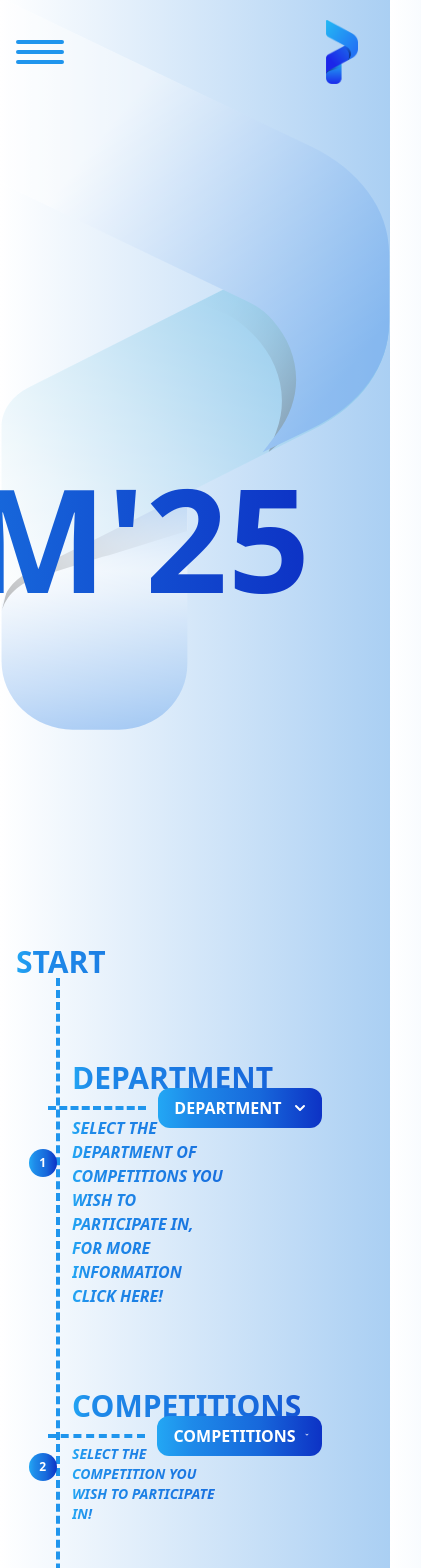
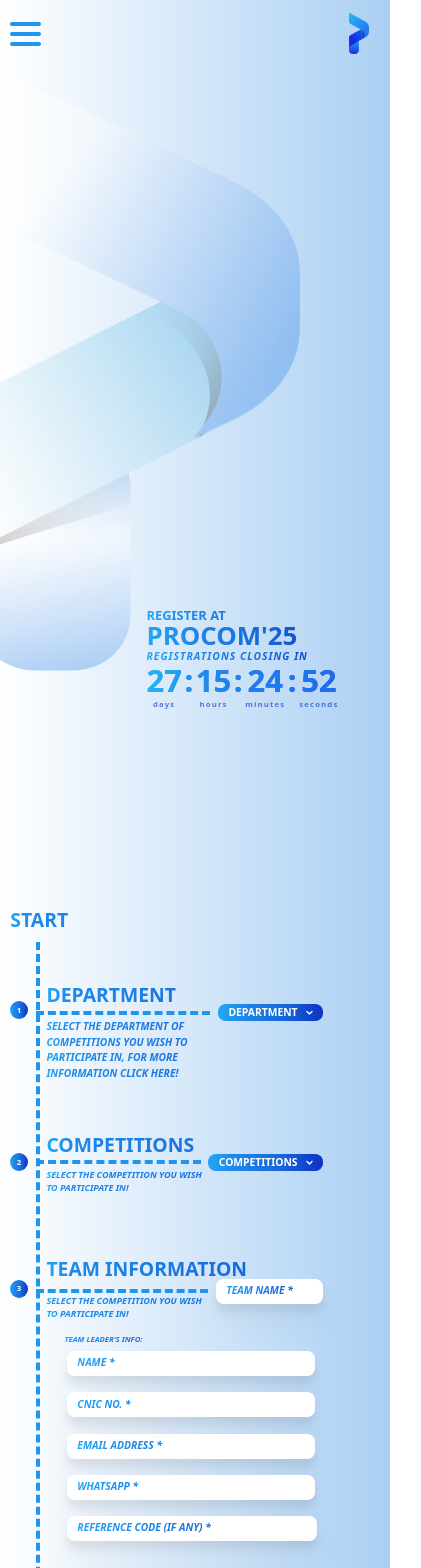
Before and after one commit to Mubin987/Procom25-website, a React (Vite) app in the folder frontend/: page /register in a window 390 px wide. Shown: the top 1568 px of the page, 421 px wide, since content can reach past the window. Built offline with nearby package versions, Linux system fonts and the light colour scheme.

Commit message:
enhance responsiveness and styling for registration components

```diff
--- a/frontend/src/components/Register/Hero.jsx
+++ b/frontend/src/components/Register/Hero.jsx
@@ -2,15 +2,16 @@
 import { Link } from 'react-router-dom';
 import Countdown from "@/components/Home/Countdown";
 import ProcomSVG from '@/components/Home/ProcomSVG';
+import '../../index.css';
 const Hero = () => {
     return (
         <div className='h-screen w-full flex flex-col justify-center items-center'>
-            <ProcomSVG />
-            <div className='w-full p-10 px-20 flex justify-end items-end h-3/4'>
+            <ProcomSVG className='responsive-svg'/>
+            <div className='w-full p-10 px-20 flex justify-end items-end h-3/4 md:h-1/2 lg:h-1/3'>
                 <div className='bg-[linear-gradient(270deg,#0D32C5_0%,#1768DB_37.9%,#1E8AE9_78.9%,#23A7F4_100%)] bg-clip-text text-transparent font-bold'>
-                    <h1 className='text-4xl'>REGISTER AT</h1>
-                    <h1 className='text-[9rem] leading-[1]'>PROCOM'25</h1>
-                    <p className='text-base italic tracking-widest'>REGISTRATIONS CLOSING IN</p>
+                    <h1 className='text-4xl md:text-3xl lg:text-2xl heading-secondary'>REGISTER AT</h1>
+                    <h1 className='text-[9rem] md:text-[6rem] lg:text-[4rem] leading-[1] heading-primary'>PROCOM'25</h1>
+                    <p className='text-base md:text-sm lg:text-xs italic tracking-widest'>REGISTRATIONS CLOSING IN</p>
                     <Countdown />
                 </div>
             </div>
--- a/frontend/src/components/Register/Note.jsx
+++ b/frontend/src/components/Register/Note.jsx
@@ -1,7 +1,7 @@
 const Note = () => {
     return (
         <div className="rounded-lg p-4 text-white mt-12 flex justify-center w-[91%]">
-            <div className='w-[41%] bg-[linear-gradient(270deg,#0D32C5_0%,#1768DB_37.9%,#1E8AE9_93.9%,#23A7F4_100%)] px-16 py-4 rounded-xl'>
+            <div className='w-full md:w-[41%] bg-[linear-gradient(270deg,#0D32C5_0%,#1768DB_37.9%,#1E8AE9_93.9%,#23A7F4_100%)] px-16 py-4 rounded-xl'>
                 <p className="text-sm font-medium">
                     Note:
                     <br />
--- a/frontend/src/components/Register/Review.jsx
+++ b/frontend/src/components/Register/Review.jsx
@@ -15,7 +15,7 @@
             </div>
             <div className="mt-4 bg-[linear-gradient(270deg,#0D32C5_0%,#1768DB_37.9%,#1E8AE9_93.9%,#23A7F4_100%)] bg-clip-text text-transparent font-bold">
                 <p className="text-sm italic">
-                    PLEASE REVIEW YOU INFORMATION AND CLICK SUBMIT!
+                    PLEASE REVIEW YOU INFORMATION <br/> AND CLICK SUBMIT!
                 </p>
             </div>
         </div>
--- a/frontend/src/components/Register/Team-Information.jsx
+++ b/frontend/src/components/Register/Team-Information.jsx
@@ -27,57 +27,57 @@
                 <p className="text-xl max-w-[50%] italic mt-5 mb-2 ml-2 bg-[linear-gradient(270deg,#0D32C5_0%,#1768DB_37.9%,#1E8AE9_93.9%,#23A7F4_100%)] bg-clip-text text-transparent font-bold">
                     TEAM LEADER'S INFO:
                 </p>
-                <div className='flex w-[96%] mb-6'>
-                    <div className='w-full'>
+                <div className='responsive-margin flex flex-wrap w-[96%] mb-6'>
+                    <div className='w-full md:w-1/2'>
                         <input
                             type='text'
                             placeholder='NAME *'
                             required
                             value={props.name}
                             onChange={e => props.setName(e.target.value)}
-                            className='w-[90%] ml-3 py-3 pl-4 rounded-xl bg-white placeholder:font-bold placeholder-transparent placeholder:bg-gradient-text placeholder:bg-clip-text placeholder:italic drop-shadow-xl'
+                            className='responsive-btn-1 w-[90%] ml-3 py-3 pl-4 rounded-xl bg-white placeholder:font-bold placeholder-transparent placeholder:bg-gradient-text placeholder:bg-clip-text placeholder:italic drop-shadow-xl'
                         />
                     </div>
-                    <div className='w-full'>
+                    <div className='w-full md:w-1/2'>
                         <input
                             type='number'
                             placeholder='CNIC NO. *'
                             required
                             value={props.cnicNo}
                             onChange={e => props.setCnicNo(e.target.value)}
-                            className='w-[90%] ml-3 py-3 pl-4 rounded-xl bg-white placeholder:font-bold placeholder-transparent placeholder:bg-gradient-text placeholder:bg-clip-text placeholder:italic drop-shadow-xl'
+                            className='responsive-btn-1 w-[90%] ml-3 py-3 pl-4 rounded-xl bg-white placeholder:font-bold placeholder-transparent placeholder:bg-gradient-text placeholder:bg-clip-text placeholder:italic drop-shadow-xl'
                         />
                     </div>
                 </div>
-                <div className='flex w-[96%] mb-6'>
-                    <div className='w-full'>
+                <div className='responsive-margin flex flex-wrap w-[96%] mb-6'>
+                    <div className='w-full md:w-1/2'>
                         <input
                             type='email'
                             placeholder='EMAIL ADDRESS *'
                             required
                             value={props.emailAddress}
                             onChange={e => props.setEmailAddress(e.target.value)}
-                            className='w-[90%] ml-3 py-3 pl-4 rounded-xl bg-white placeholder:font-bold placeholder-transparent placeholder:bg-gradient-text placeholder:bg-clip-text placeholder:italic drop-shadow-xl'
+                            className='responsive-btn-1 w-[90%] ml-3 py-3 pl-4 rounded-xl bg-white placeholder:font-bold placeholder-transparent placeholder:bg-gradient-text placeholder:bg-clip-text placeholder:italic drop-shadow-xl'
                         />
                     </div>
-                    <div className='w-full'>
+                    <div className='w-full md:w-1/2'>
                         <input
                             type='number'
                             placeholder='WHATSAPP *'
                             required
                             value={props.whatsapp}
                             onChange={e => props.setWhatsapp(e.target.value)}
-                            className='w-[90%] ml-3 py-3 pl-4 rounded-xl bg-white placeholder:font-bold placeholder-transparent placeholder:bg-gradient-text placeholder:bg-clip-text placeholder:italic drop-shadow-xl'
+                            className='responsive-btn-1 w-[90%] ml-3 py-3 pl-4 rounded-xl bg-white placeholder:font-bold placeholder-transparent placeholder:bg-gradient-text placeholder:bg-clip-text placeholder:italic drop-shadow-xl'
                         />
                     </div>
                 </div>
-                <div className='w-full'>
+                <div className='w-full refer-btn'>
                     <input
                         type='text'
                         placeholder='REFERENCE CODE (IF ANY) *'
                         value={props.referenceCode}
                         onChange={e => props.setReferenceCode(e.target.value)}
-                        className='w-[92%] ml-3 py-3 pl-4 rounded-xl bg-white placeholder:font-bold placeholder-transparent placeholder:bg-gradient-text placeholder:bg-clip-text placeholder:italic drop-shadow-xl'
+                        className='responsive-btn-2 w-[91%] ml-3 py-3 pl-4 rounded-xl bg-white placeholder:font-bold placeholder-transparent placeholder:bg-gradient-text placeholder:bg-clip-text placeholder:italic drop-shadow-xl'
                     />
                 </div>
             </div>
--- a/frontend/src/index.css
+++ b/frontend/src/index.css
@@ -122,8 +122,62 @@
       line-height: 1rem !important;
     }
     .px-3 {
-      padding-left: 0.5rem !important;
+      padding-left: 0.2rem !important;
       padding-right: 0.5rem !important;
+    }
+    .py-2{
+      padding-top: 0.1rem !important;
+      padding-bottom: 0.1rem !important;
+    }
+    .py-3{
+      margin-top: 0.15rem;
+      padding-top: 0.4rem !important;
+      padding-bottom: 0.5rem !important;
+    }
+    html {
+      font-size: 0.645rem;
+    }
+    .refer-btn {
+      width: 96% !important;
+    }
+    .responsive-btn-1 {
+      width: 90% !important;
+    }
+    .responsive-btn-2 {
+      width: 91% !important;
+    }
+    .responsive-margin{
+      margin: 0 !important;
+    }
+    .responsive-margin div {
+      margin-bottom: 15px !important;
+    }
+    .left-4 {
+      left: 1.5rem !important;
+    }
+    .top-7 {
+      top: 2.0rem !important;
+    }
+    .top-\[36\%\] {
+      top: 18% !important;
+    }
+    .left-\[-1\%\] {
+        left: -3% !important;
+    }
+    .top-\[48\%\]{
+      top: 33% !important;
+    }
+    .top-\[38px\]{
+      top: 8% !important;
+    }
+    .top-\[29px\]{
+      top: 23% !important;
+    }
+    .top-\[33px\]{
+      top: 30% !important;
+    }
+    .payment-info {
+      width: 100% !important;
     }
   }
 
@@ -141,11 +195,62 @@
       font-size: 0.75rem !important;
       line-height: 1rem !important;
     }
+    .py-2{
+      padding-top: 0.2rem !important;
+      padding-bottom: 0.2rem !important;
+    }
+    .py-3{
+      margin-top: 0.2rem;
+      padding-top: 0.4rem !important;
+      padding-bottom: 0.5rem !important;
+    }
     body {
       font-size: 0.75rem;
     }
     .header {
       padding: 0.75rem;
+    }
+    .refer-btn {
+      width: 96% !important;
+    }
+    .responsive-btn-1 {
+      width: 91% !important;
+    }
+    .responsive-btn-2 {
+      width: 91% !important;
+    }
+    .responsive-margin{
+      margin: 0 !important;
+    }
+    .responsive-margin div {
+      margin-bottom: 15px !important;
+    }
+    .left-4 {
+      left: 1.5rem !important;
+    }
+    .top-7 {
+      top: 2rem !important;
+    }
+    .top-\[36\%\] {
+      top: 14.5% !important;
+    }
+    .left-\[-1\%\] {
+        left: -3% !important;
+    }
+    .top-\[48\%\]{
+      top: 28% !important;
+    }
+    .top-\[38px\]{
+      top: 9% !important;
+    }
+    .top-\[29px\]{
+      top: 22% !important;
+    }
+    .top-\[33px\]{
+      top: 33% !important;
+    }
+    .payment-info {
+      width: 100% !important;
     }
   }
 
@@ -169,6 +274,48 @@
     .heading-secondary {
       font-size: 1.75rem !important;
     }
+    .refer-btn {
+      width: 96% !important;
+    }
+    .responsive-btn-1 {
+      width: 91% !important;
+    }
+    .responsive-btn-2 {
+      width: 91% !important;
+    }
+    .responsive-margin{
+      margin: 0 !important;
+    }
+    .responsive-margin div {
+      margin-bottom: 15px !important;
+    }
+    .left-4 {
+      left: 1.5rem !important;
+    }
+    .top-7 {
+      top: 2rem !important;
+    }
+    .top-\[36\%\] {
+      top: 25% !important;
+    }
+    .left-\[-1\%\] {
+        left: -2% !important;
+    }
+    .top-\[48\%\]{
+      top: 41% !important;
+    }
+    .top-\[38px\]{
+      top: 9.3% !important;
+    }
+    .top-\[29px\]{
+      top: 24% !important;
+    }
+    .top-\[33px\]{
+      top: 38% !important;
+    }
+    .payment-info {
+      width: 100% !important;
+    }
   }
 
   @media (min-width: 768px) and (max-width: 1023px) {
@@ -190,6 +337,48 @@
     }
     .heading-secondary {
       font-size: 2rem !important;
+    }
+    .payment-info {
+      width: 100% !important;
+    }
+    .refer-btn {
+      width: 96% !important;
+    }
+    .responsive-btn-1 {
+      width: 91% !important;
+    }
+    .responsive-btn-2 {
+      width: 95.5% !important;
+    }
+    .responsive-margin {
+      margin: 0 !important;
+    }
+    .responsive-margin div {
+      margin-bottom: 15px !important;
+    }
+    .left-4 {
+      left: 1.5rem !important;
+    }
+    .top-7 {
+      top: 1.8rem !important;
+    }
+    .top-\[36\%\] {
+      top: 33% !important;
+    }
+    .left-\[-1\%\] {
+      left: -2% !important;
+    }
+    .top-\[48\%\] {
+      top: 46% !important;
+    }
+    .top-\[38px\] {
+      top: 12% !important;
+    }
+    .top-\[29px\] {
+      top: 22% !important;
+    }
+    .top-\[33px\]{
+      top: 34% !important;
     }
   }
 
@@ -213,6 +402,45 @@
     .heading-secondary {
       font-size: 2.25rem !important;
     }
+    .refer-btn {
+      width: 96% !important;
+    }
+    .responsive-btn-1 {
+      width: 91% !important;
+    }
+    .responsive-btn-2 {
+      width: 95.5% !important;
+    }
+    .responsive-margin {
+      margin: 0 !important;
+    }
+    .responsive-margin div {
+      margin-bottom: 15px !important;
+    }
+    .left-4 {
+      left: 1.5rem !important;
+    }
+    .top-7 {
+      top: 1.8rem !important;
+    }
+    .top-\[36\%\] {
+      top: 35% !important;
+    }
+    .left-\[-1\%\] {
+      left: -2% !important;
+    }
+    .top-\[48\%\] {
+      top: 47% !important;
+    }
+    .top-\[38px\] {
+      top: 12.5% !important;
+    }
+    .top-\[29px\] {
+      top: 21% !important;
+    }
+    .top-\[33px\]{
+      top: 34% !important;
+    }
   }
 
   @media (min-width: 1280px) and (max-width: 1535px) {
@@ -234,6 +462,45 @@
     }
     .heading-secondary {
       font-size: 2.5rem !important;
+    }
+    .refer-btn {
+      width: 96% !important;
+    }
+    .responsive-btn-1 {
+      width: 91% !important;
+    }
+    .responsive-btn-2 {
+      width: 95.5% !important;
+    }
+    .responsive-margin {
+      margin: 0 !important;
+    }
+    .responsive-margin div {
+      margin-bottom: 15px !important;
+    }
+    .left-4 {
+      left: 1.5rem !important;
+    }
+    .top-7 {
+      top: 2rem !important;
+    }
+    .top-\[36\%\] {
+      top: 40% !important;
+    }
+    .left-\[-1\%\] {
+      left: -2% !important;
+    }
+    .top-\[48\%\] {
+      top: 41% !important;
+    }
+    .top-\[38px\] {
+      top: 13.5% !important;
+    }
+    .top-\[29px\] {
+      top: 23% !important;
+    }
+    .top-\[33px\]{
+      top: 37% !important;
     }
   }
 
@@ -257,5 +524,44 @@
     .heading-secondary {
       font-size: 2.75rem !important;
     }
+    .refer-btn {
+      width: 96% !important;
+    }
+    .responsive-btn-1 {
+      width: 91% !important;
+    }
+    .responsive-btn-2 {
+      width: 95.5% !important;
+    }
+    .responsive-margin {
+      margin: 0 !important;
+    }
+    .responsive-margin div {
+      margin-bottom: 15px !important;
+    }
+    .left-4 {
+      left: 1.5rem !important;
+    }
+    .top-7 {
+      top: 2rem !important;
+    }
+    .top-\[36\%\] {
+      top: 40% !important;
+    }
+    .left-\[-1\%\] {
+      left: -2% !important;
+    }
+    .top-\[48\%\] {
+      top: 41% !important;
+    }
+    .top-\[38px\] {
+      top: 13.5% !important;
+    }
+    .top-\[29px\] {
+      top: 23% !important;
+    }
+    .top-\[33px\]{
+      top: 37% !important;
+    }
   }
 }
```
Also changed, not shown: frontend/src/components/Register/Payment.jsx (+4 -4 lines).
